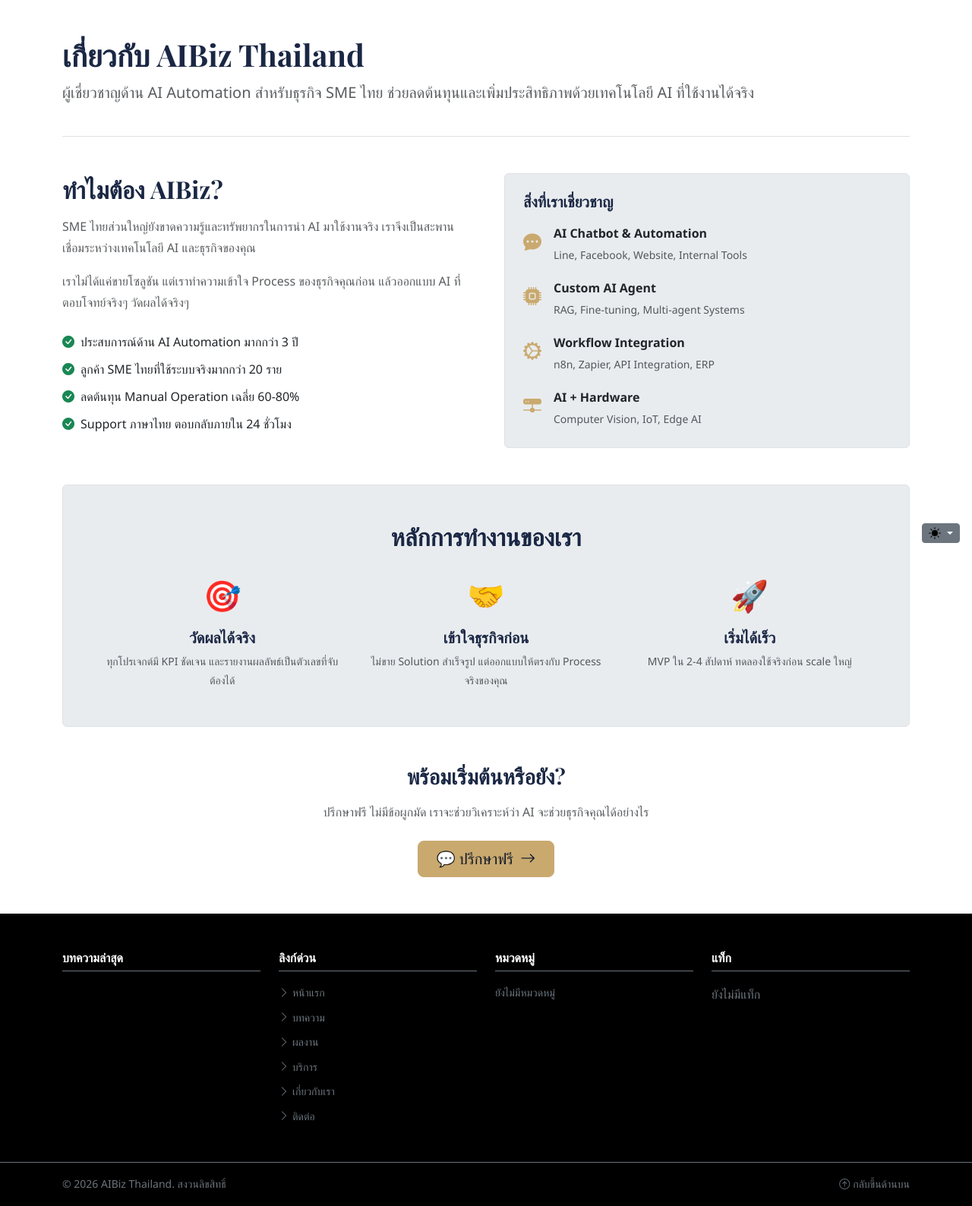
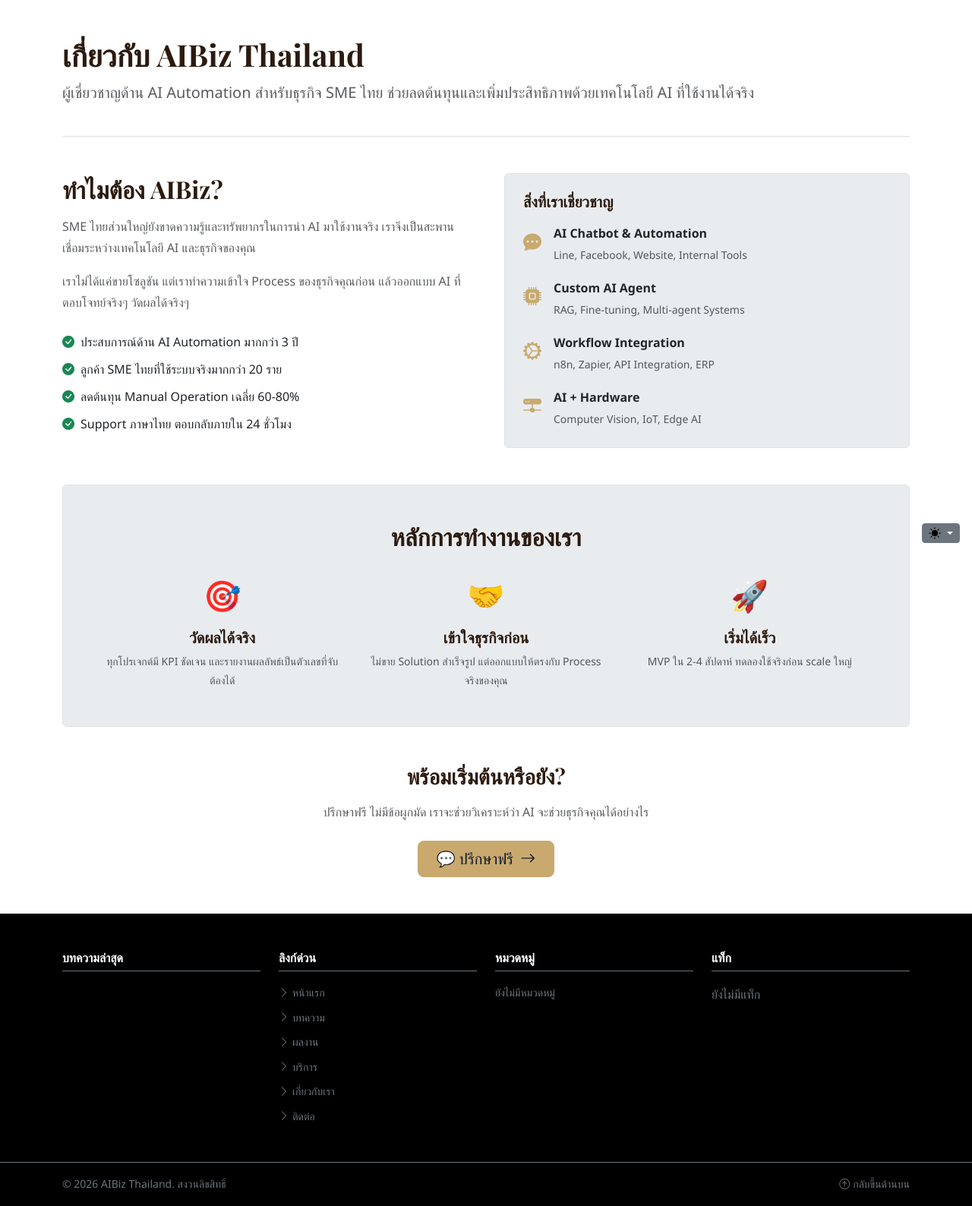
Before and after one commit to Telesale-Team/Autoblog-system-claude, a Django app: page /about/ in a window 1280 px wide. Shown: the part 69-1657 px from the top of the page at 76% size. Run offline with Django 5.2, Linux system fonts and the light colour scheme; data comes from the database, SQL or seed files in the repository; data that the repository does not hold is empty; parts of the project's set-up code (start-up, migrations or seed data) failed here and were passed over; some libraries are stand-ins or nearby versions.

Commit message:
Apply Option A Warm Ivory color palette
Heading dark mode: #faf6ee (warm ivory — complements gold)
Heading light mode: #2c1a0e (dark espresso — warm contrast)
Link color: gold #c9a96e / hover #b8924f globally via --bs-link-color

Co-Authored-By: Claude Sonnet 4.6 <noreply@anthropic.com>

```diff
--- a/static/css/main.css
+++ b/static/css/main.css
@@ -24,11 +24,17 @@
   --font-display:    'Playfair Display', Georgia, serif;
 
   /* Heading colors (theme-aware) */
-  --heading-dark-bg: #f1f5f9;   /* heading บน dark background */
-  --heading-light-bg: var(--brand-navy); /* heading บน light background */
+  --heading-dark-bg:  #faf6ee;   /* heading บน dark bg — warm ivory */
+  --heading-light-bg: #2c1a0e;   /* heading บน light bg — dark espresso */
 
   /* Spacing scale (ใช้ร่วมกับ Bootstrap) */
   --section-py:      4rem;
+}
+
+/* ── Global link color — gold ── */
+:root {
+  --bs-link-color:       var(--brand-gold);
+  --bs-link-hover-color: var(--brand-gold-d);
 }
 
 /* ── Dark mode overrides ── */
```
